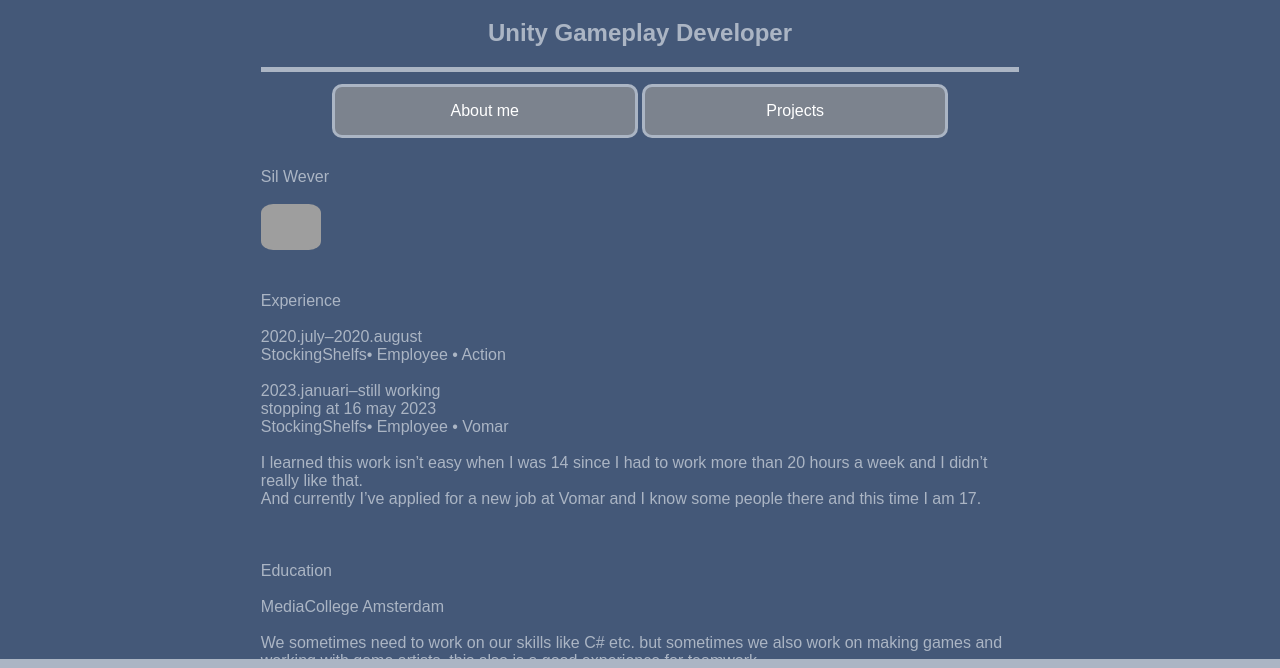
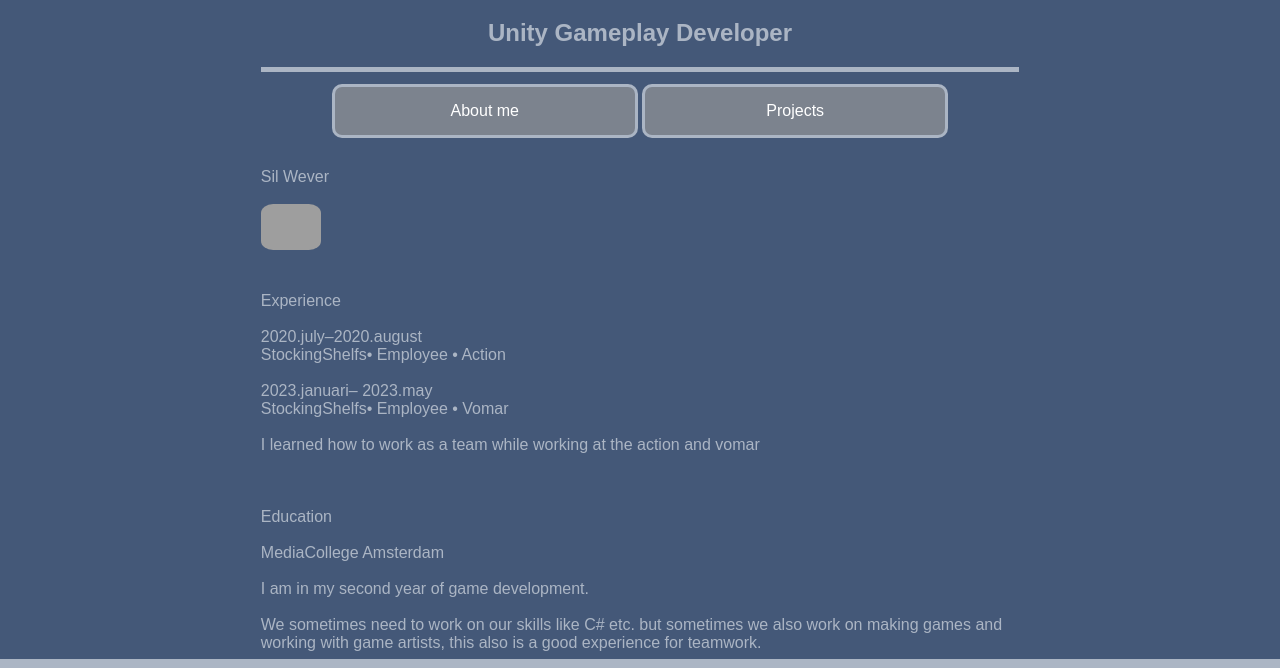
Before and after one commit to Masenkyo/Portfolio, a plain HTML site: page CurriculumVitae.html in a window 1280 px wide. Shown: the part 61-729 px from the top of the page. Drawn offline with Linux system fonts and the light colour scheme; grey boxes are pictures that could not be loaded.

Commit message:
cv update

```diff
--- a/CurriculumVitae.html
+++ b/CurriculumVitae.html
@@ -26,16 +26,12 @@
     StockingShelfs• Employee • Action
     <br>
     <br>
-    2023.januari–still working
-    <br>
-    stopping at 16 may 2023
+    2023.januari– 2023.may
     <br>
     StockingShelfs• Employee • Vomar
     <br>
     <br>
-    I learned this work isn’t easy when I was 14 since I had to work more than 20 hours a week and I didn’t really like that.
-    <br>
-    And currently I’ve applied for a new job at Vomar and I know some people there and this time I am 17.
+    I learned how to work as a team while working at the action and vomar
     <br>
     <br>
     <br>
@@ -44,6 +40,9 @@
     <br>
     <br>
     MediaCollege Amsterdam
+    <br>
+    <br>
+    I am in my second year of game development.
     <br>
     <br>
     We sometimes need to work on our skills like C# etc. but sometimes we also work on making games and working with game artists, this also is a good experience for teamwork.
@@ -65,9 +64,9 @@
     Languages:
     <br>
     <br>
-    Dutch
+    Dutch, good speaking, good writing
     <br>
-    English
+    English, good speaking, good writing
     <br>
     <br>
     <br>
```
